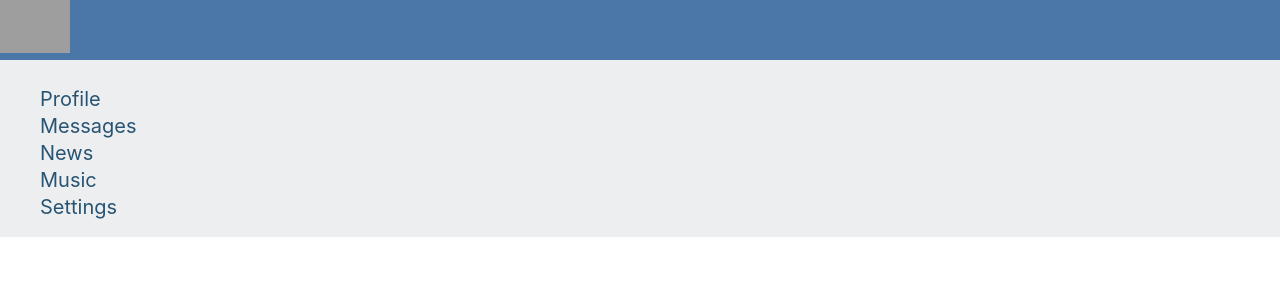
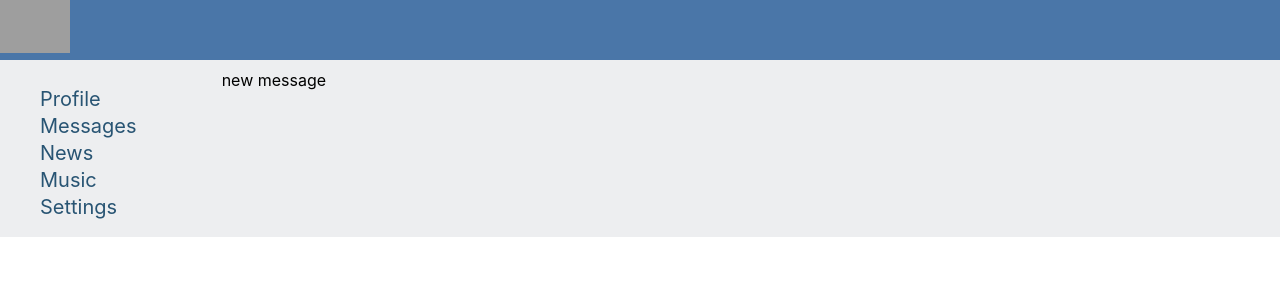
Before and after one commit to AushaL/social-app, a React (Create React App) app: page /messages in a window 1280 px wide. Shown: the top 300 px of the page. Built offline with nearby package versions, Linux system fonts and the light colour scheme; grey boxes are pictures that could not be loaded.

Commit message:
added react-router

```diff
--- a/package.json
+++ b/package.json
@@ -8,6 +8,7 @@
     "@testing-library/user-event": "^7.2.1",
     "react": "^16.12.0",
     "react-dom": "^16.12.0",
+    "react-router-dom": "^5.1.2",
     "react-scripts": "3.4.0"
   },
   "scripts": {
--- a/src/App.js
+++ b/src/App.js
@@ -4,18 +4,21 @@ import Header from './components/Header/Header';
 import AppAside from './components/Navbar/App-aside';
 import UserProfile from './components/Profile/User-profile';
 import Messages from './components/Messages/Messages'
+import {BrowserRouter, Route } from 'react-router-dom';
 
 
 const App = () => {
   return (
-    <div className="app-wrapper">
-      <Header />
-      <AppAside />
-      {/* <UserProfile /> */}
-      <div className='app-wrapper-content'>
-        <Messages />
+    <BrowserRouter>
+      <div className="app-wrapper">
+        <Header />
+        <AppAside />
+        <div className='app-wrapper-content'>
+          <Route path='/messages' component={Messages} />
+          <Route path='/profile' component={UserProfile} />
+        </div>
       </div>
-    </div>
+    </BrowserRouter>
   );
 }
 
--- a/src/components/Messages/Messages.jsx
+++ b/src/components/Messages/Messages.jsx
@@ -3,7 +3,9 @@ import classes from './Messages.module.css';
 
 const Messages = (props) => {
     return (
-        <div></div>
+        <div>
+            new message
+        </div>
     )
 }
 
--- a/src/components/Navbar/App-aside.jsx
+++ b/src/components/Navbar/App-aside.jsx
@@ -5,8 +5,8 @@ const appAside = () => {
     return (
             <nav className={classes.nav}>
                 <ul>
-                    <li className={classes.item}><a className={classes.link}>Profile</a></li>
-                    <li className={classes.item}><a className={classes.link}>Messages</a></li>
+                    <li className={classes.item}><a className={classes.link} href="/profile">Profile</a></li>
+                    <li className={classes.item}><a className={classes.link} href="/messages">Messages</a></li>
                     <li className={classes.item}><a className={classes.link}>News</a></li>
                     <li className={classes.item}><a className={classes.link}>Music</a></li>
                     <li className={classes.item}><a className={classes.link}>Settings</a></li>
```
Also changed, not shown: 1 other file (tests, documents, lock files or other folders).
